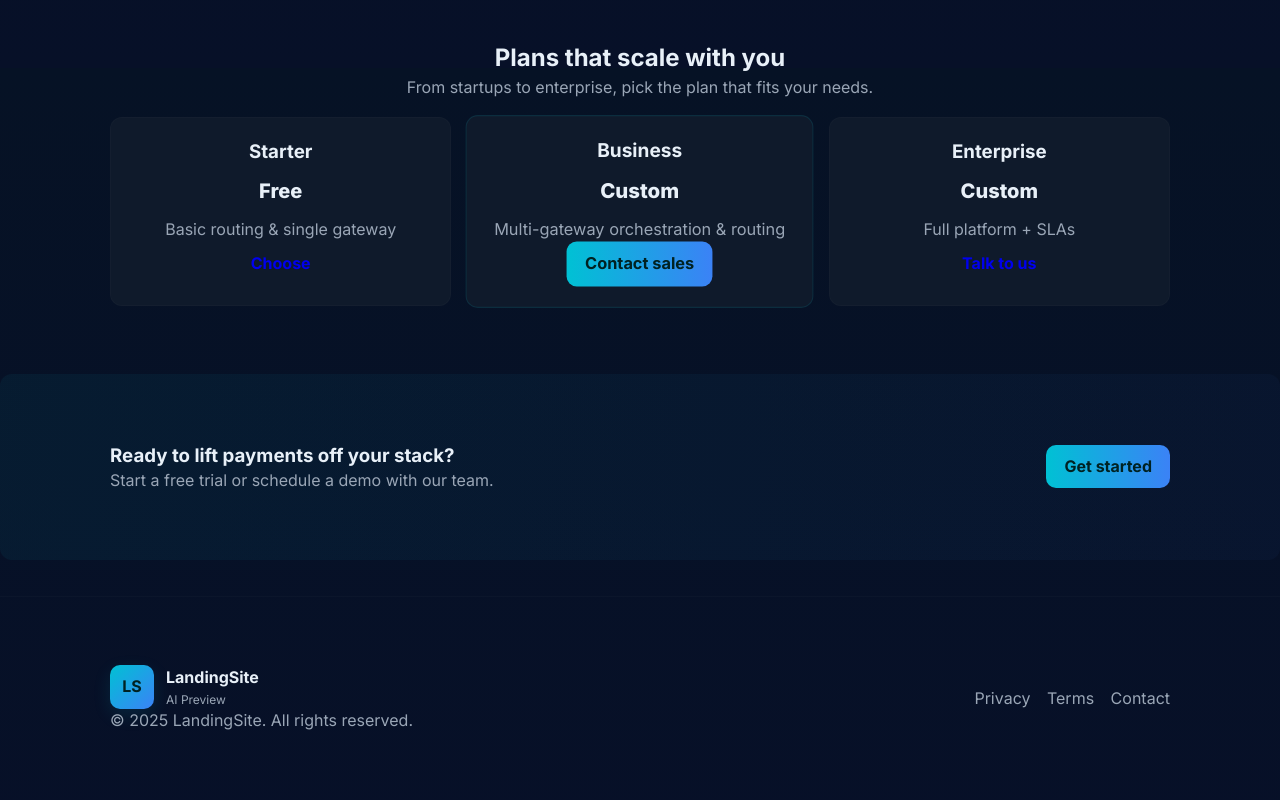
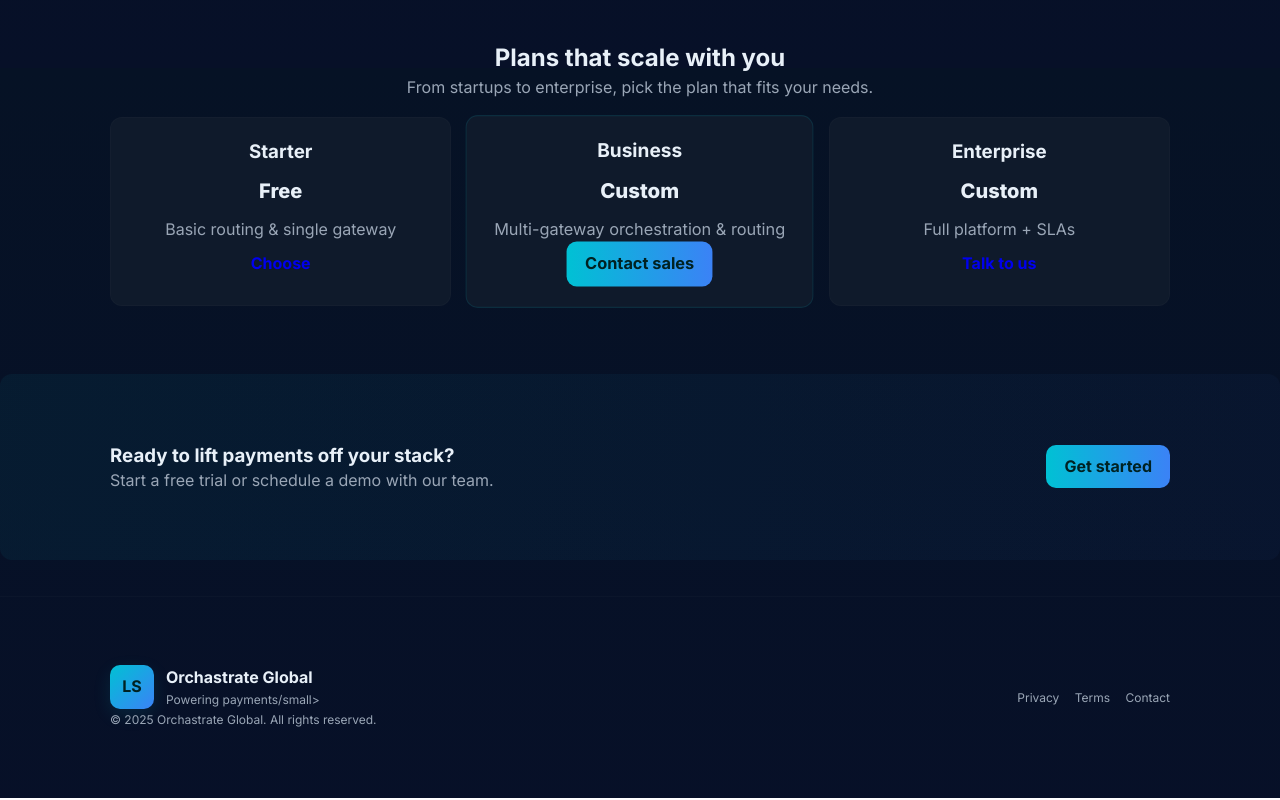
Before and after one commit to Jukoda/Orchastrate-global, a plain HTML site: page index.html in a window 1280 px wide. Shown: the part 1532-2332 px from the top of the page. Drawn offline with Linux system fonts and the light colour scheme.

Commit message:
Update website

```diff
--- a/index.html
+++ b/index.html
@@ -201,11 +201,11 @@
         <div class="brand">
           <div class="brand-mark">LS</div>
           <div class="brand-text">
-            <span class="brand-title">LandingSite</span>
-            <small class="brand-sub">AI Preview</small>
+            <span class="brand-title">Orchastrate Global</span>
+            <small class="brand-sub">Powering payments/small>
           </div>
         </div>
-        <p class="muted">© <span id="year">2025</span> LandingSite. All rights reserved.</p>
+        <p class="muted">© <span id="year">2025</span> Orchastrate Global. All rights reserved.</p>
       </div>
 
       <div class="foot-right">
```
Also changed, not shown: 1 other file.
